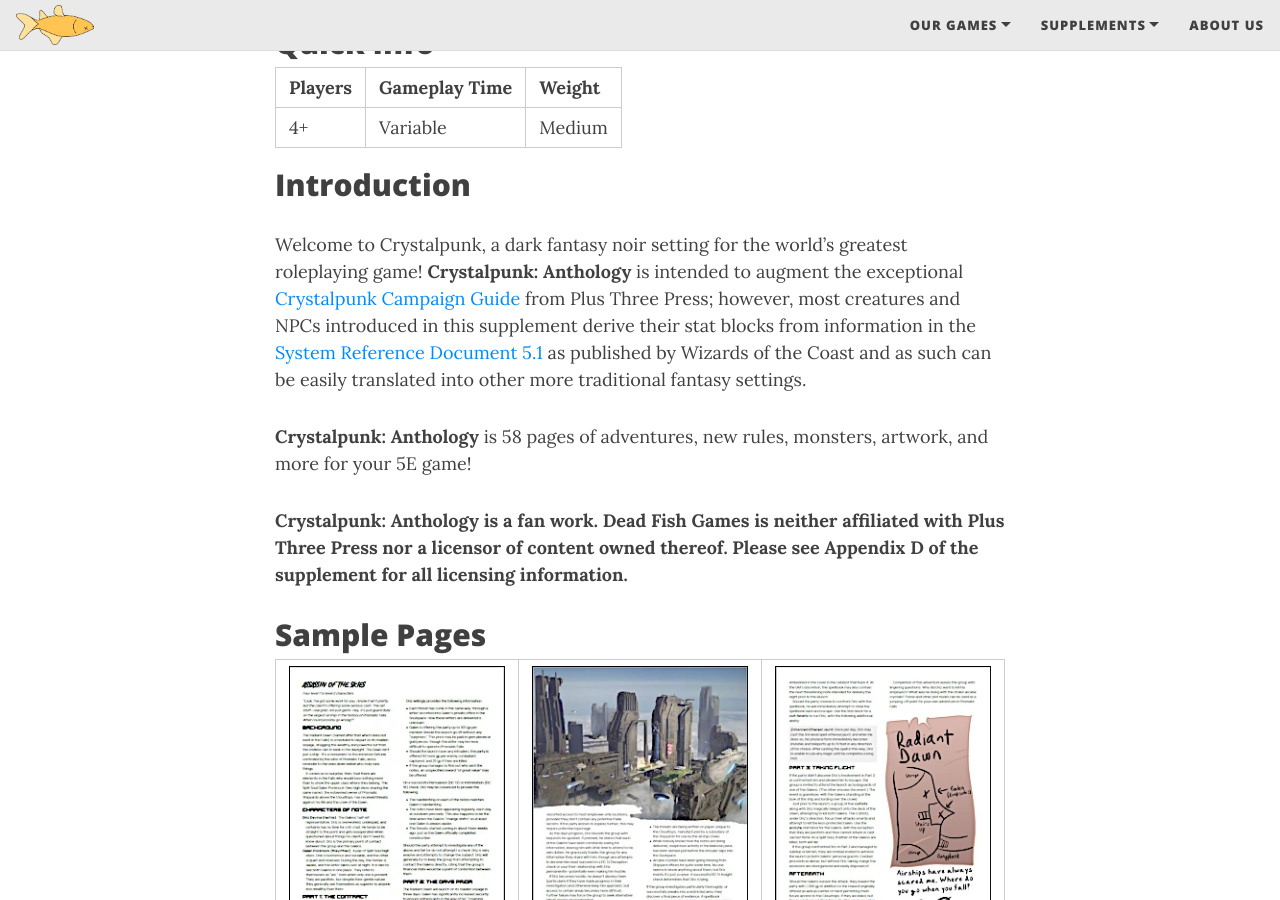
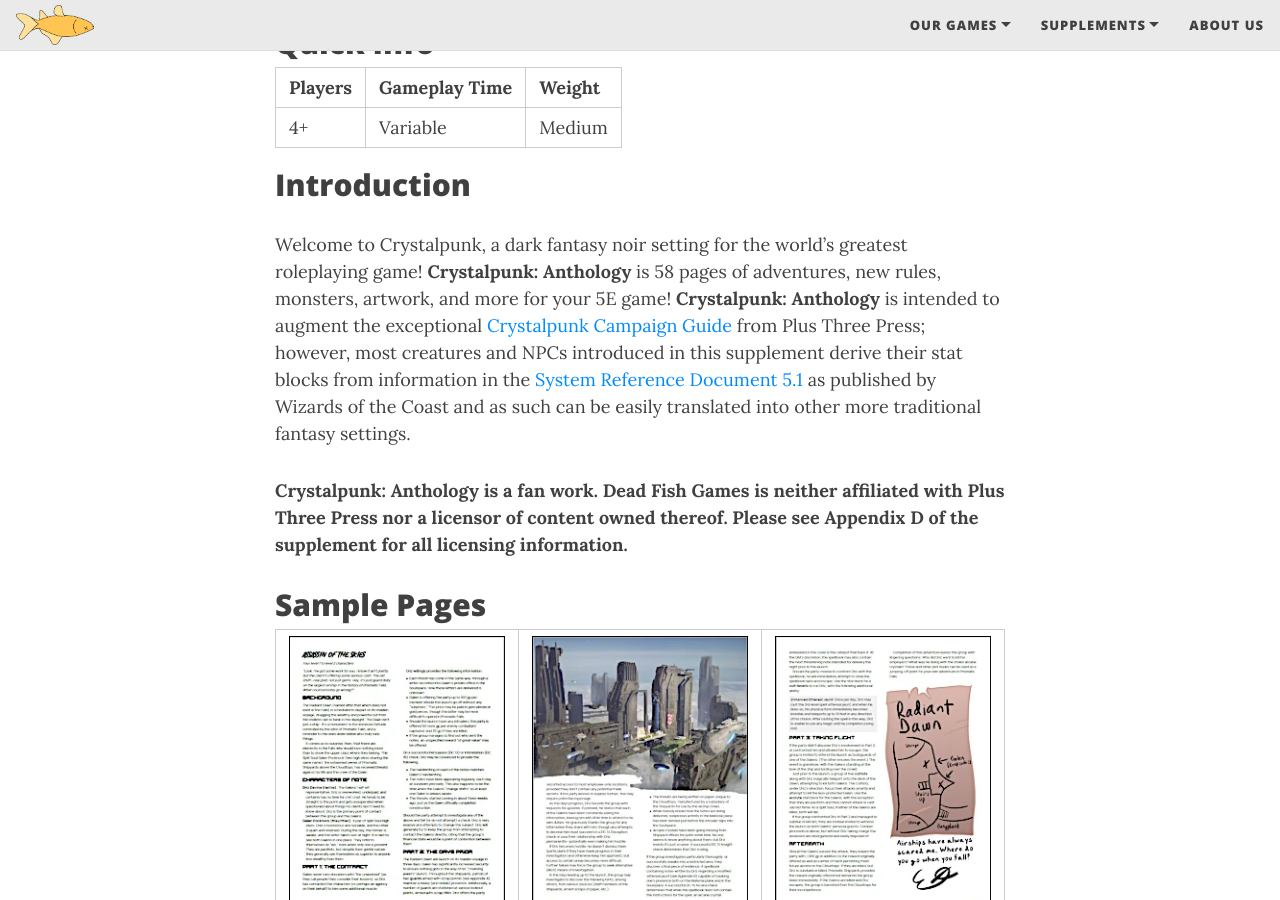
Before and after one commit to Dead-Fish-Games/deadfish.games, a Jekyll site: the page built from anthology.md, in a window 1280 px wide and 900 px high, scrolled down 691 px. Built offline with Jekyll 4.4.1, drawn with Linux system fonts in a browser that asks for light colours; nearby versions of some CDN libraries.

```diff
--- a/anthology.md
+++ b/anthology.md
@@ -13,9 +13,7 @@ cover-img: /assets/img/a/a-banner.webp
 
 ## Introduction
 
-Welcome to Crystalpunk, a dark fantasy noir setting for the world's greatest roleplaying game! **Crystalpunk: Anthology** is intended to augment the exceptional [Crystalpunk Campaign Guide](https://plusthreepress.com/)  from Plus Three Press; however, most creatures and NPCs introduced in this supplement derive their stat blocks from information in the [System Reference Document 5.1](https://dnd.wizards.com/articles/features/systems-reference-document-srd) as published by Wizards of the Coast and as such can be easily translated into other more traditional fantasy settings.
-
-**Crystalpunk: Anthology** is 58 pages of adventures, new rules, monsters, artwork, and more for your 5E game!
+Welcome to Crystalpunk, a dark fantasy noir setting for the world's greatest roleplaying game! **Crystalpunk: Anthology** is 58 pages of adventures, new rules, monsters, artwork, and more for your 5E game! **Crystalpunk: Anthology** is intended to augment the exceptional [Crystalpunk Campaign Guide](https://plusthreepress.com/)  from Plus Three Press; however, most creatures and NPCs introduced in this supplement derive their stat blocks from information in the [System Reference Document 5.1](https://dnd.wizards.com/articles/features/systems-reference-document-srd) as published by Wizards of the Coast and as such can be easily translated into other more traditional fantasy settings.
 
 **Crystalpunk: Anthology is a fan work. Dead Fish Games is neither affiliated with Plus Three Press nor a licensor of content owned thereof. Please see Appendix D of the supplement for all licensing information.**
 
```
